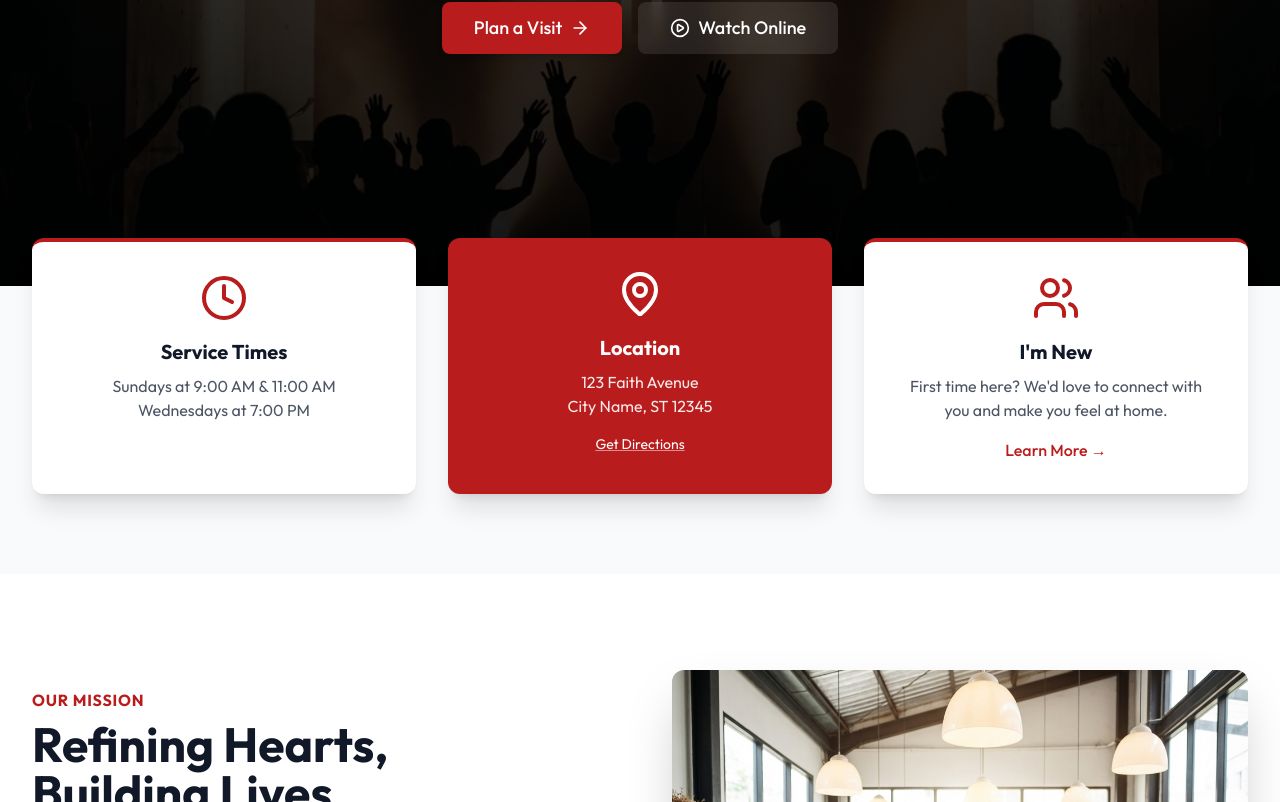
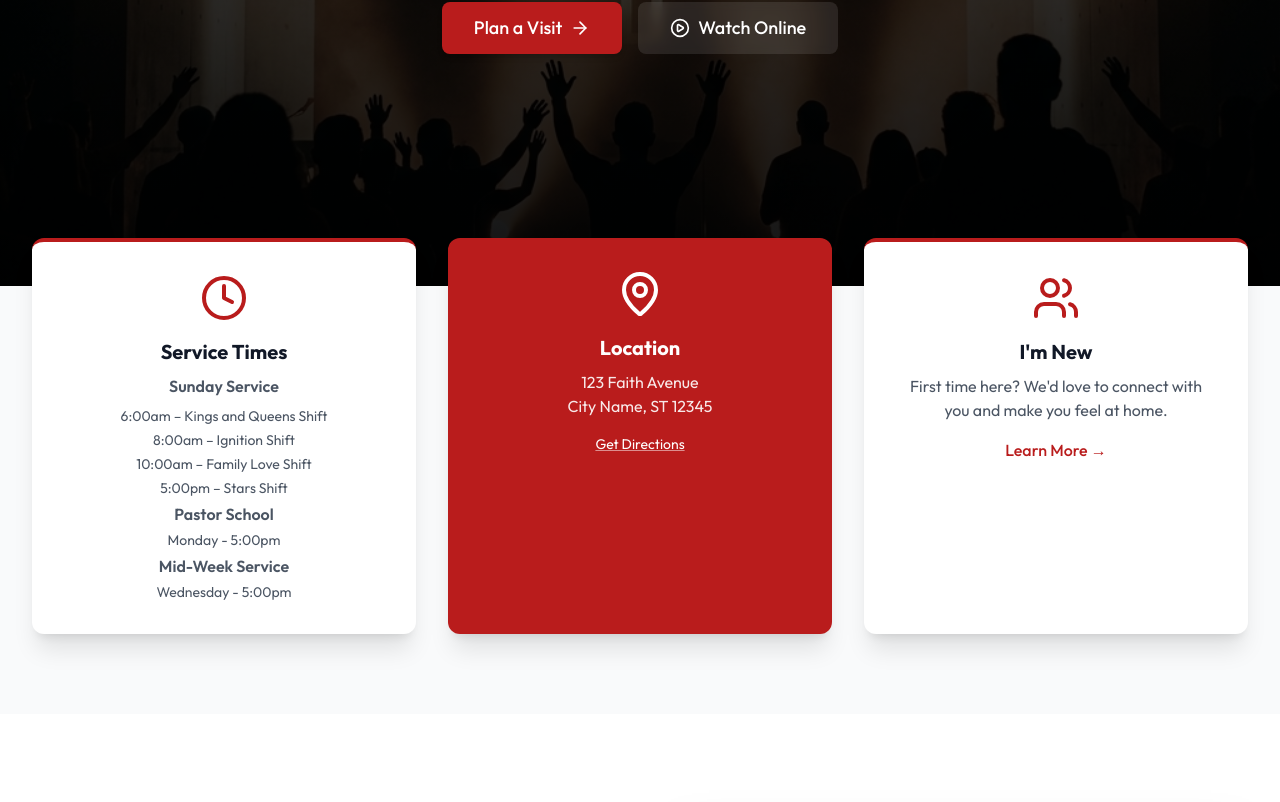
Before and after one commit to A2DIGIHUB/project-refiners, a React (Vite) app: page / in a window 1280 px wide. Shown: the part 514-1316 px from the top of the page. Built offline with nearby package versions, Linux system fonts and the light colour scheme; the HTML template or start-up script is replaced by a standard one.

Commit message:
Update: Service times to 4 Sunday shifts, Pastor School, Mid-Week Service

```diff
--- a/src/pages/Home.tsx
+++ b/src/pages/Home.tsx
@@ -50,8 +50,17 @@ const Home = () => {
                         >
                             <Clock size={48} className="text-primary mb-4" />
                             <h3 className="text-xl font-bold mb-2">Service Times</h3>
-                            <p className="text-gray-600">Sundays at 9:00 AM & 11:00 AM</p>
-                            <p className="text-gray-600">Wednesdays at 7:00 PM</p>
+                            <div className="text-gray-600 text-sm space-y-1">
+                                <p className="font-semibold text-base mb-2">Sunday Service</p>
+                                <p>6:00am – Kings and Queens Shift</p>
+                                <p>8:00am – Ignition Shift</p>
+                                <p>10:00am – Family Love Shift</p>
+                                <p>5:00pm – Stars Shift</p>
+                                <p className="font-semibold text-base mt-3">Pastor School</p>
+                                <p>Monday - 5:00pm</p>
+                                <p className="font-semibold text-base mt-3">Mid-Week Service</p>
+                                <p>Wednesday - 5:00pm</p>
+                            </div>
                         </motion.div>
 
                         {/* Card 2 */}
```
